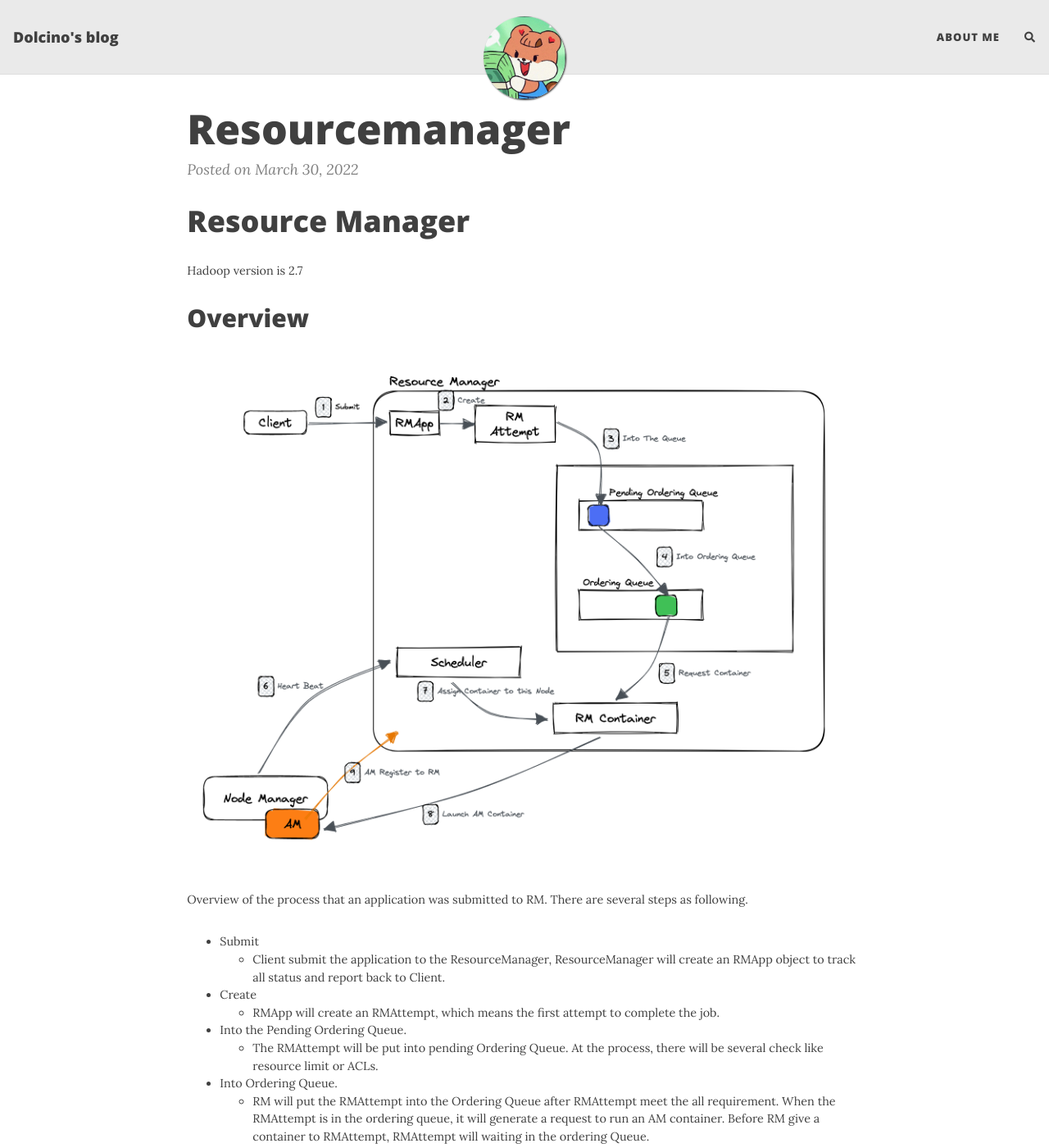
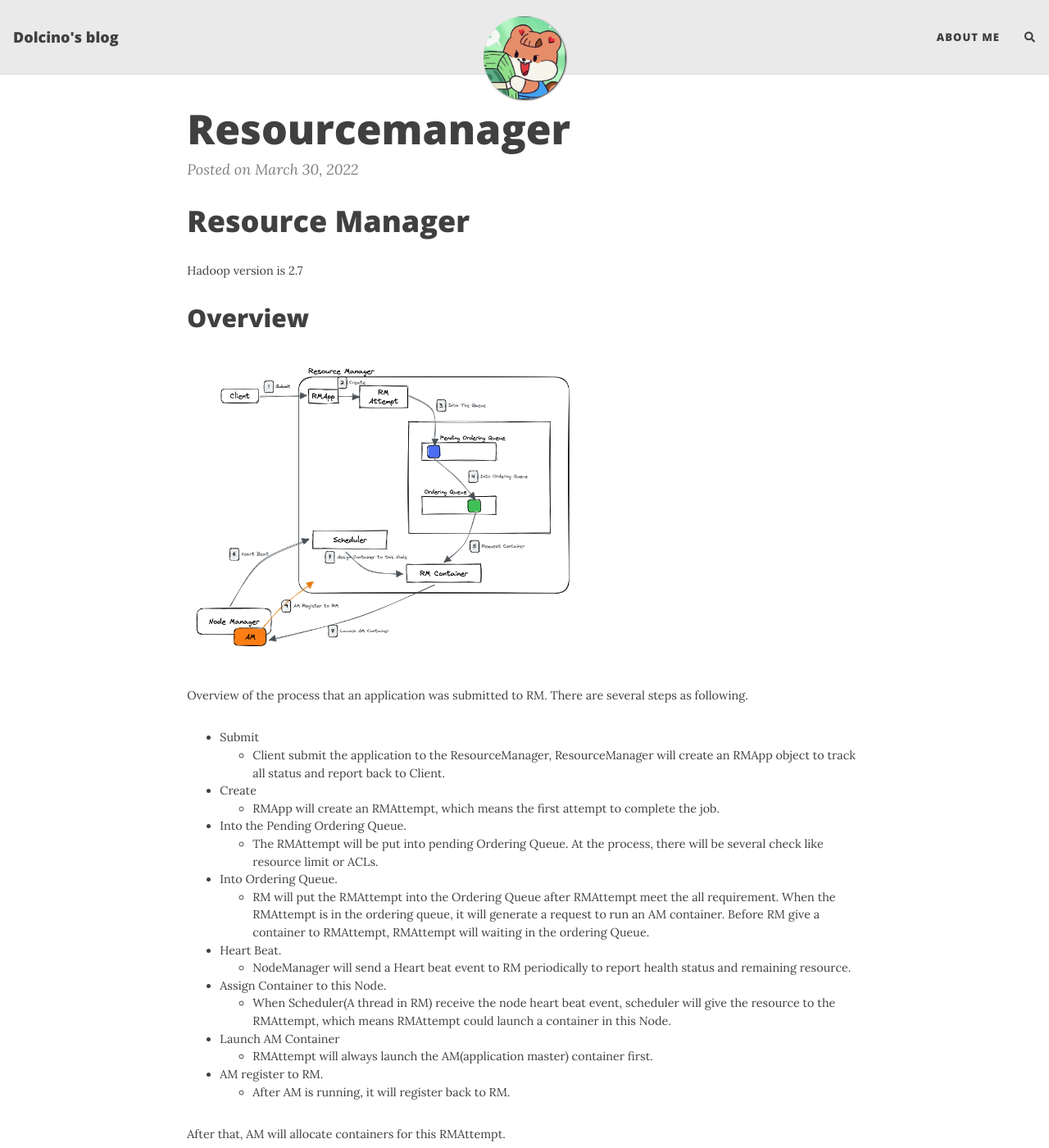
Before and after one commit to dolcino-li/dolcino-li.github.io, a Jekyll site: the page built from _posts/2022-03-30-ResourceManager.md, in a window 1280 px wide and 1400 px high. Shown: the whole window at 82% size. Built offline with Jekyll 4.4.1, drawn with Linux system fonts in a browser that asks for light colours; nearby versions of some CDN libraries; comment, search, counter and statistics services are not loaded.

Commit message:
Change image size to 60%

```diff
--- a/assets/css/beautifuljekyll.css
+++ b/assets/css/beautifuljekyll.css
@@ -980,7 +980,7 @@ pre {
 }
 
 .blog-post img {
-  max-width: 100%;
+  max-width: 60%;
 }
 
 .blog-post .caption {
```
